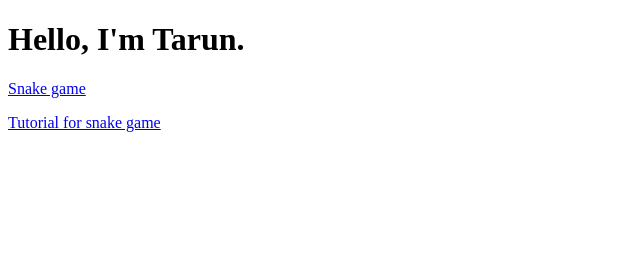
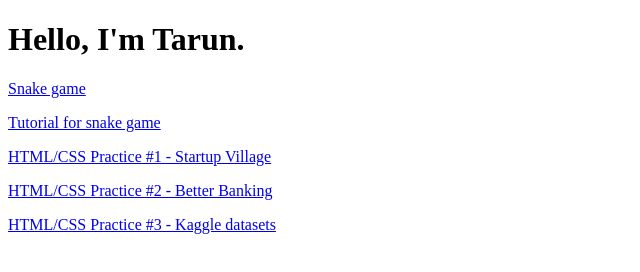
Before and after one commit to txrun/txrun.github.io, a plain HTML site: page index.html in a window 1280 px wide. Shown: the whole page, without its empty margins (0-640 px from the left). Drawn offline with Linux system fonts and the light colour scheme.

Commit message:
Updated home page with links to HTML/CSS practice works

```diff
--- a/index.html
+++ b/index.html
@@ -11,5 +11,14 @@
     <p>
       <a href="https://github.com/txrun/snake-tutorial/blob/master/README.md">Tutorial for snake game</a>
     </p>
+    <p>
+      <a href="https://github.com/txrun/practice-html-css/blob/master/startup-village/index.html">HTML/CSS Practice #1 - Startup Village</a>
+    </p>
+    <p>
+      <a href="https://github.com/txrun/practice-html-css/blob/master/better-banking/index.html">HTML/CSS Practice #2 - Better Banking</a>
+    </p>
+    <p>
+      <a href="https://github.com/txrun/practice-html-css/blob/master/kaggle/index.html">HTML/CSS Practice #3 - Kaggle datasets</a>
+    </p>
   </body>
 </html>
```
